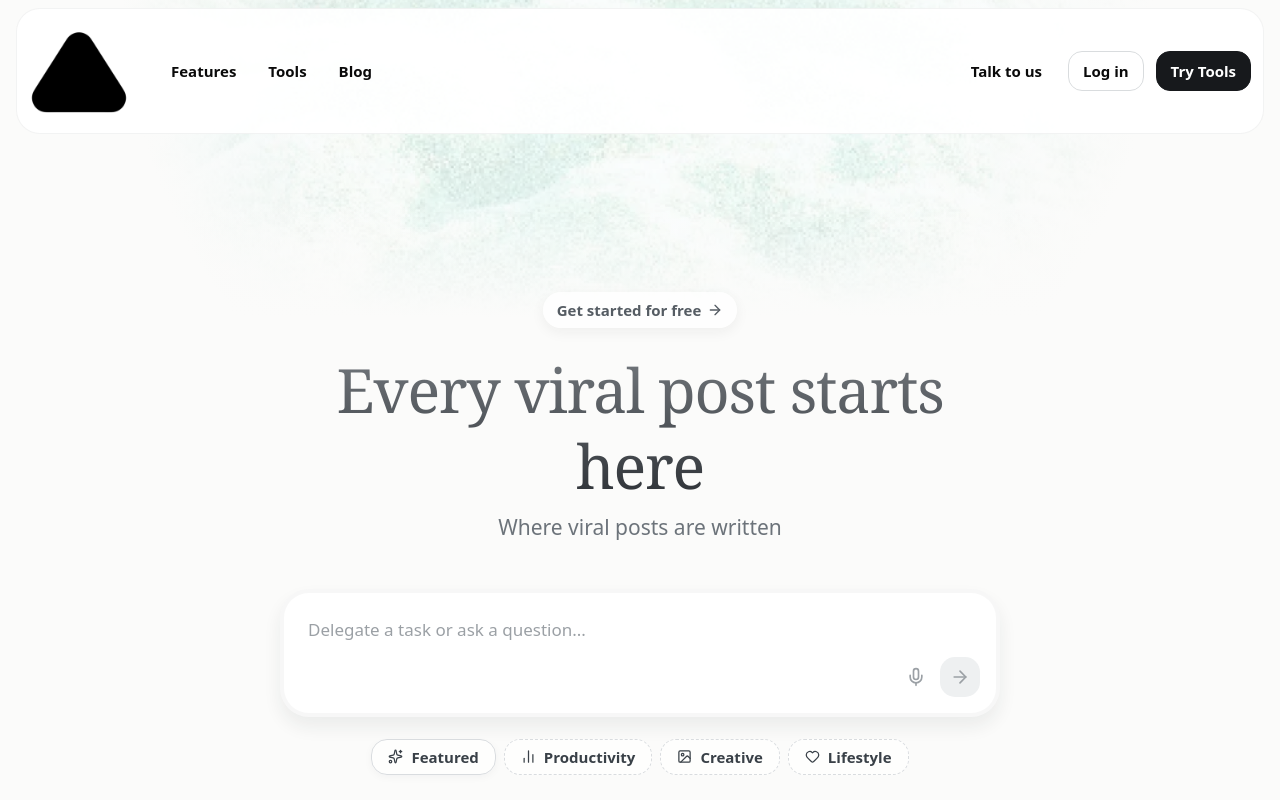
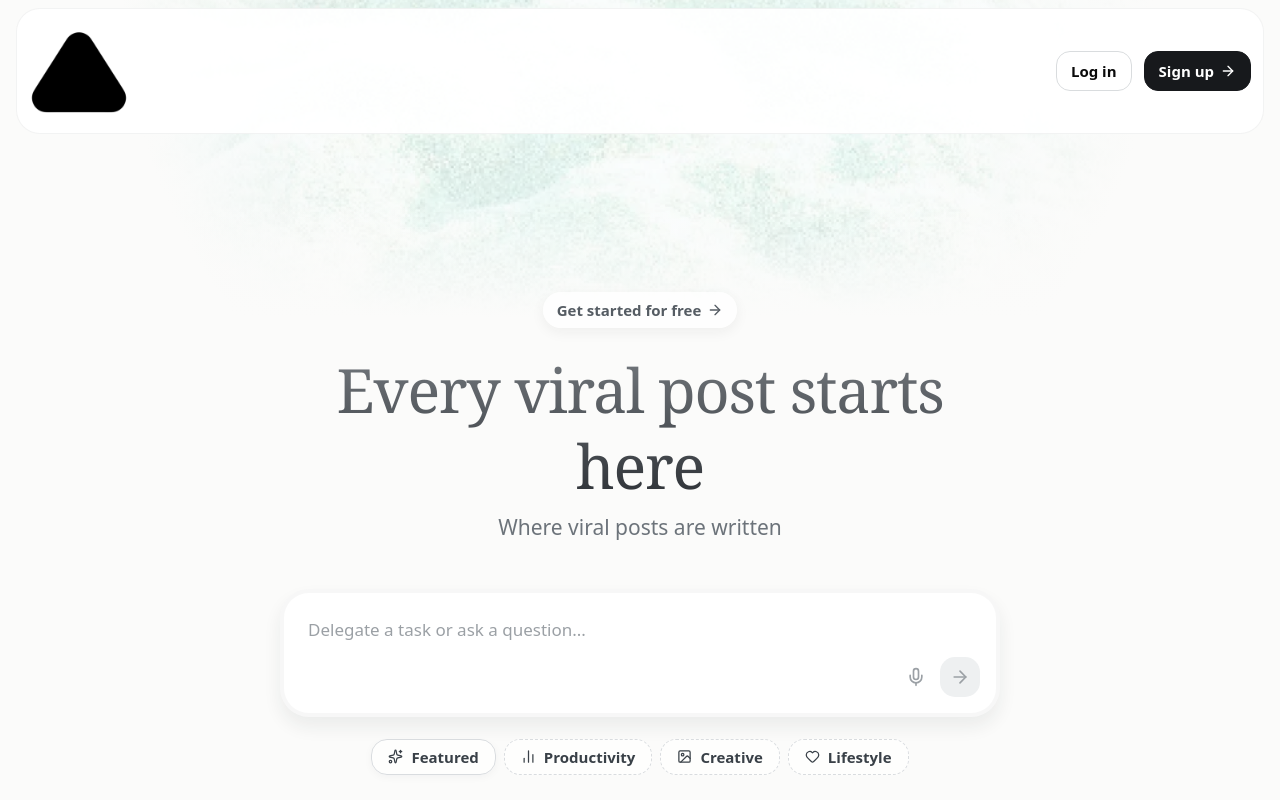
Before and after one commit to insanekrishnna/instruct_ai, a Next.js app: page / in a window 1280 px wide. Shown: the top 800 px of the page. Built offline with nearby package versions, Linux system fonts and the light colour scheme.

Commit message:
refactor: nabvar updation

```diff
--- a/src/components/InstructHome.tsx
+++ b/src/components/InstructHome.tsx
@@ -56,18 +56,16 @@ function Header() {
             <Image src="/images/instruct/avtar.png" alt="Instruct" width={100} height={32} priority />
           </Link>
           <div className="instruct-nav-links">
-            <Link href="#features">Features</Link>
-            <Link href="#tools">Tools</Link>
-            <Link href="/blog">Blog</Link>
+
           </div>
         </div>
         <button className="instruct-menu" aria-label="Open menu">
           <Menu size={22} />
         </button>
         <div className="instruct-actions">
-          <Link href="https://cal.com/instruct">Talk to us</Link>
+
           <Link className="instruct-outline" href="/auth">Log in</Link>
-          <Link className="instruct-dark" href="/generate">Try Tools</Link>
+          <Link className="instruct-dark" href="/auth/register">Sign up <ArrowRight size={16} /></Link>
         </div>
       </header>
     </nav>
```
